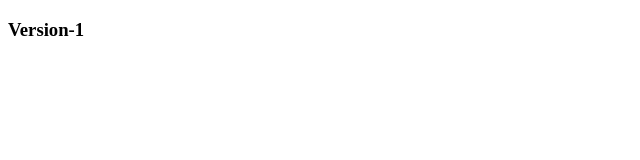
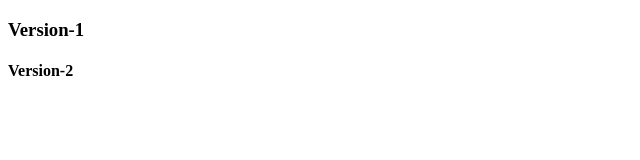
Before and after one commit to Mounikabantupalli/Version, a plain HTML site: page index.html in a window 1280 px wide. Shown: the full height of the page, 0-640 px from the left. Drawn offline with Linux system fonts and the light colour scheme.

Commit message:
Version-2

```diff
--- a/index.html
+++ b/index.html
@@ -7,5 +7,6 @@
 </head>
 <body>
     <h3>Version-1</h3>
+    <h4>Version-2</h4>
 </body>
 </html>
```
